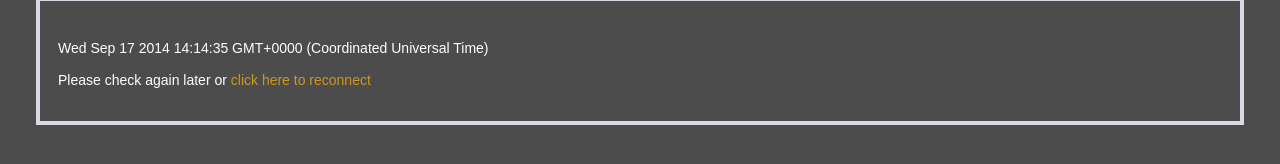
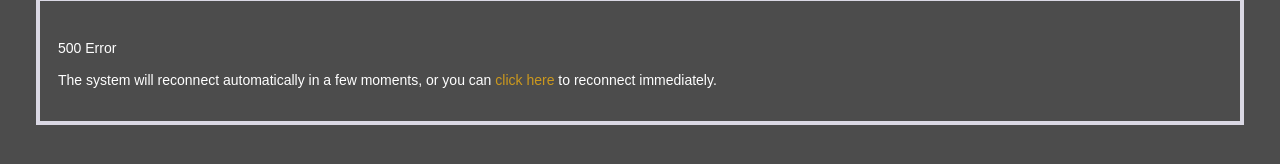
Before and after one commit to levent/ionia-corporation.github.io, a plain HTML site: page index.html in a window 1280 px wide. Shown: the part 400-564 px from the top of the page. Drawn offline with nearby package versions, Linux system fonts and the light colour scheme.

Commit message:
Update qa-error page.

```diff
--- a/index.html
+++ b/index.html
@@ -4,10 +4,9 @@
   <title>Application Offline for Maintenance</title>
   <script src="http://ajax.googleapis.com/ajax/libs/jquery/1.11.1/jquery.min.js"></script>
   <script type="text/javascript">
-    $( document ).ready(function() {
-      $(".timestamp").html(new Date());
-    });
-  </script>
+    setTimeout(function(){
+       window.location.replace('/');
+    }, 10000);  </script>
   <style type="text/css">
     body {
       background-color: #4c4c4c;
@@ -49,8 +48,8 @@
       <img alt="New England Biolabs: Reagents for the Life Sciences Industry" src="https://www.neb.com/~/media/NebUs/Navigation/logo-NEB.png">
       <h1>NEBNow has experienced a connection issue.</h1>
       <div class="article">
-        <p class="timestamp"> </p>
-        <p>Please check again later or  <a href = 'https://qa-mqtt.herokuapp.com/'>click here to reconnect</a></p>
+        <p class="timestamp"> 500 Error </p>
+        <p>The system will reconnect automatically in a few moments, or you can <a href = 'https://qa-mqtt.herokuapp.com/'>click here</a> to reconnect immediately.</p>
       </div>
     </div>
 </body>
```
